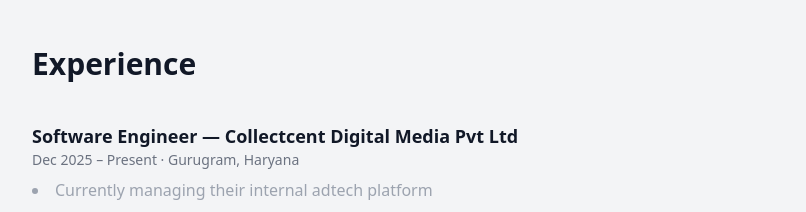
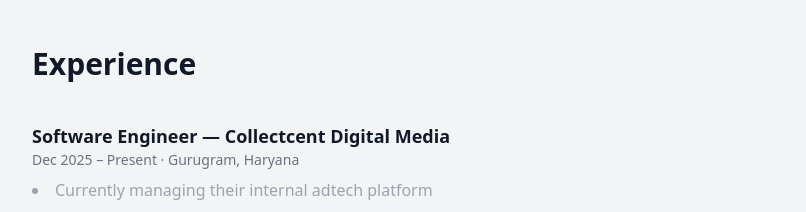
Before and after one commit to bhanusharma2252001/bhavnesh-portfolio, a React (Vite) app: page / in a window 1280 px wide. Shown: the part 1800-2012 px from the top of the page, without its empty margins (120-926 px from the left). Built offline with nearby package versions, Linux system fonts and the light colour scheme.

Commit message:
Update company name in Experience component

```diff
--- a/src/components/Experience.jsx
+++ b/src/components/Experience.jsx
@@ -8,7 +8,7 @@
         {/* Collectcent */}
         <div>
           <h3 className="font-semibold text-lg">
-            Software Engineer — Collectcent Digital Media Pvt Ltd
+            Software Engineer — Collectcent Digital Media
           </h3>
           <p className="text-sm text-gray-500 mb-2">
             Dec 2025 – Present · Gurugram, Haryana
```
